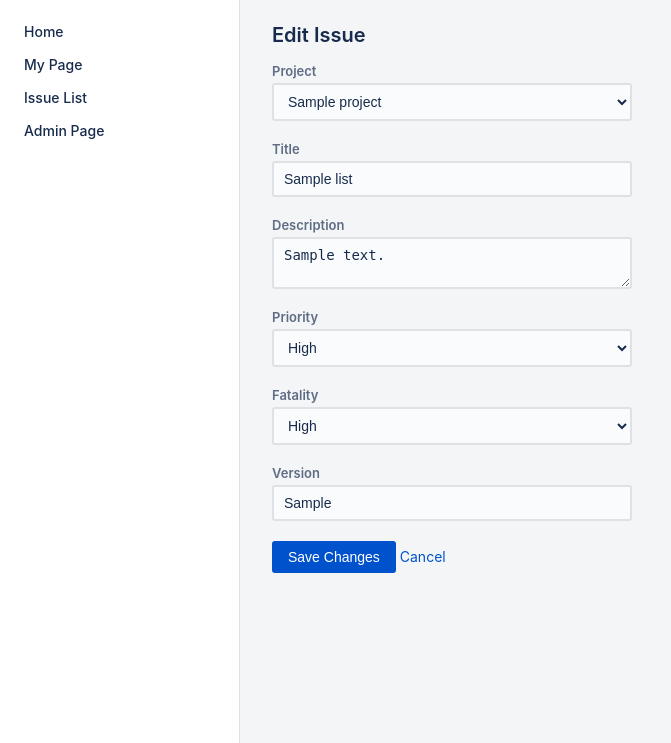
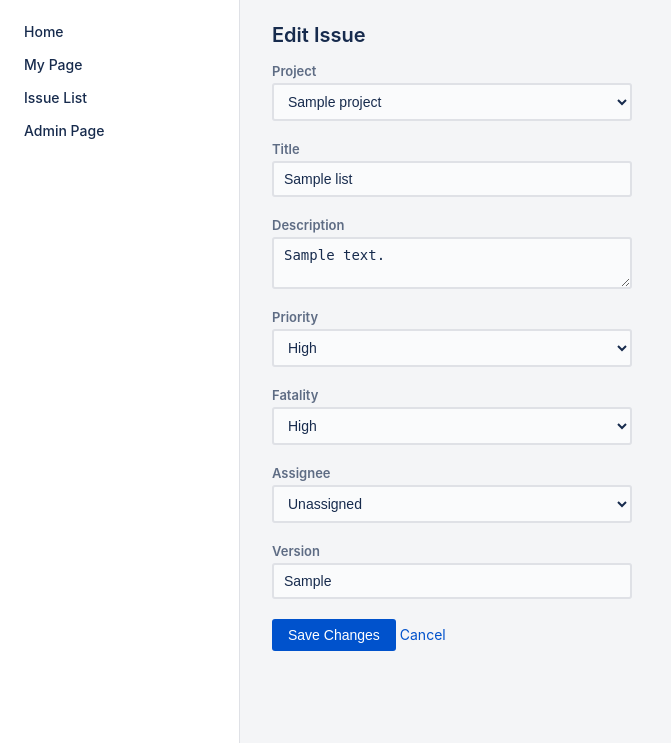
Before and after one commit to LOVEFRIEDCHICKEN/Issue_Tracker, a Flask app: page /api/issues/1/edit in a window 1280 px wide. Shown: the part 57-800 px from the top of the page, without its empty margins (0-671 px from the left). Run offline with Flask 3, Linux system fonts and the light colour scheme; the visitor is signed in with stand-in values (Sample User, id 1); tables that the repository leaves empty hold one stand-in row (values such as "Sample post").

Commit message:
feat: Add assignee function across
- Show assignee on issue list
- Enable to see and update assignee in issue detail page
- Able to assign the assignee during issue creation

```diff
--- a/controllers/issue_controller.py
+++ b/controllers/issue_controller.py
@@ -1,15 +1,16 @@
 from flask import Blueprint, request, jsonify, render_template, url_for, flash
 from flask_login import login_required, current_user
 from werkzeug.utils import redirect
-
-from controllers.admin_controller import project_service
+from controllers.admin_controller import project_service, user_service
 from services.project_service import ProjectService
 from services.issue_service import IssueService
+from services.user_service import UserService
 from config import Config
 from typing import Dict, Any
 
 issue_bp = Blueprint('issue', __name__, url_prefix='/api/issues') # flask blueprint's route decorator
 service = IssueService(Config())
+user_service_instance = UserService(Config())
 
 
 @issue_bp.route('/new', methods = ['GET'])
@@ -17,6 +18,7 @@ service = IssueService(Config())
 def register_issue_page():
     """Render page for Register New Issue"""
     projects = project_service.get_all_projects()
+    users = user_service_instance.get_all_users()
     return render_template('register_new_issue.html', projects = projects)
 
 
@@ -88,6 +90,7 @@ def edit_issue_page(issue_id:int):
         flash('Issue cannot be found')
         return redirect(url_for('issue.issue_list_page'))
     projects = project_service.get_all_projects()
+    users = user_service_instance.get_all_users()
     return render_template('edit_issue.html', issue = issue, projects = projects)
 
 
--- a/models/database.py
+++ b/models/database.py
@@ -15,7 +15,8 @@ class Issue:
     fatality: str = ""
     version: str = ""
     issue_status: str = "open"
-    reporter: str = "anonymous"
+    reporter: str = ""
+    assignee: str = ""
     log_date: Optional[datetime] = None # date will be automatically logged
     update_date: Optional[datetime] = None # same above
 
--- a/services/issue_service.py
+++ b/services/issue_service.py
@@ -17,16 +17,17 @@ class IssueService:
             fatality=issue_data.get('fatality', ''),
             version=issue_data.get('version', ''),
             # issue_status='open', # no need
-            reporter=issue_data.get('reporter', 'anonymous')
+            reporter=issue_data.get('reporter', 'anonymous'),
+            assignee=issue_data.get('assignee', '')
         )
         sql = """
-        INSERT INTO issue_list (project, issue_title, issue_description, priority, fatality, version, issue_status, reporter)
-        VALUES (%s, %s, %s, %s, %s, %s, %s, %s)
+        INSERT INTO issue_list (project, issue_title, issue_description, priority, fatality, version, issue_status, reporter, assignee)
+        VALUES (%s, %s, %s, %s, %s, %s, %s, %s, %s)
         """
 
         params = (
             issue.project, issue.issue_title, issue.issue_description, issue.priority,
-            issue.fatality, issue.version, issue.issue_status, issue.reporter
+            issue.fatality, issue.version, issue.issue_status, issue.reporter, issue.assignee
         )
         return self.db_manager.execute_query(sql, params)
         # sql, params are set for sql query
@@ -37,7 +38,7 @@ class IssueService:
         """get issues as list and show it"""
         """sorted by priority"""
         sql = """
-        SELECT id, project, issue_title, issue_description, priority, fatality, version, issue_status, log_date, update_date, reporter
+        SELECT id, project, issue_title, issue_description, priority, fatality, version, issue_status, log_date, update_date, reporter, assignee
         FROM issue_list
         ORDER BY FIELD(priority, 'high', 'medium', 'low'), id
         """
@@ -51,7 +52,7 @@ class IssueService:
     def get_issue_by_id(self, issue_id: int) -> Optional[dict]:
         """SELECT issue by id"""
         sql = """
-        SELECT id, project, issue_title, issue_description, priority, fatality, version, issue_status, log_date, update_date, reporter
+        SELECT id, project, issue_title, issue_description, priority, fatality, version, issue_status, log_date, update_date, reporter, assignee
         FROM issue_list
         WHERE id = %s
         """
@@ -85,7 +86,7 @@ class IssueService:
         return result > 0
 
 
-    def search_issue(self, keyword: str ='', project: str='', status:str = '', priority:str='', fatality:str='', reporter:str='') -> List[dict]:
+    def search_issue(self, keyword: str ='', project: str='', status:str = '', priority:str='', fatality:str='', reporter:str='', assignee:str="") -> List[dict]:
         """search issue"""
         conditions = []
         params = []
@@ -117,10 +118,14 @@ class IssueService:
             conditions.append("reporter = %s")
             params.append(reporter)
 
+        if assignee:
+            conditions.append("assignee = %s")
+            params.append(assignee)
+
         where_clause = "WHERE " + " AND ".join(conditions) if conditions else ""
 
         sql = f"""
-        SELECT id, project, issue_title, issue_description, priority, fatality, version, issue_status, log_date, update_date, reporter
+        SELECT id, project, issue_title, issue_description, priority, fatality, version, issue_status, log_date, update_date, reporter, assignee
         FROM issue_list
         {where_clause}
         ORDER BY FIELD(priority, 'high', 'medium', 'low'), id
@@ -136,7 +141,7 @@ class IssueService:
         """Update issue"""
         sql = """
         UPDATE issue_list
-        SET issue_title = %s, issue_description = %s, priority = %s, fatality = %s, version = %s, update_date = NOW()
+        SET issue_title = %s, issue_description = %s, priority = %s, fatality = %s, version = %s, assignee = %s, update_date = NOW()
         WHERE id = %s
         """
         params = (issue_data.get('issue_title'),
@@ -144,6 +149,7 @@ class IssueService:
                   issue_data.get('priority'),
                   issue_data.get('fatality'),
                   issue_data.get('version'),
+                  issue_data.get('assignee'),
                   issue_id
                   )
         result = self.db_manager.execute_query(sql, params)
@@ -156,5 +162,5 @@ class IssueService:
             'id': row[0], 'project': row[1], 'issue_title': row[2],
             'issue_description': row[3], 'priority': row[4], 'fatality': row[5],
             'version': row[6], 'issue_status': row[7], 'log_date': row[8],
-            'update_date': row[9], 'reporter': row[10]
+            'update_date': row[9], 'reporter': row[10], 'assignee': row[11]
         }
--- a/templates/edit_issue.html
+++ b/templates/edit_issue.html
@@ -44,6 +44,16 @@
   </label>
 
   <label>
+    Assignee
+    <select name="assignee">
+      <option value="">Unassigned</option>
+      {% for user in users %}
+      <option value="{{ user.nickname }}" {% if user.nickname == issue.assignee %}selected{% endif %}>{{ user.nickname }}</option>
+      {% endfor %}
+    </select>
+  </label>
+
+  <label>
     Version
     <input type="text" name="version" value="{{ issue.version }}" required>
   </label>
--- a/templates/issue_detail.html
+++ b/templates/issue_detail.html
@@ -23,13 +23,15 @@
 
 <div class="issue-info">
     <label>Project <span>{{ issue.project }}</span></label>
+    <label>Description <span>{{ issue.issue_description }}</span></label>
     <label>Priority <span>{{ issue.priority }}</span></label>
     <label>Fatality <span>{{ issue.fatality }}</span></label>
     <label>Version <span>{{ issue.version }}</span></label>
     <label>Reporter <span>{{ issue.reporter }}</span></label>
+    <label>Assignee <span>{{ issue.assignee }}</span></label>
     <label>Log Date <span>{{ issue.log_date }}</span></label>
     <label>Update Date <span>{{ issue.update_date }}</span></label>
-    <label>Description <span>{{ issue.issue_description }}</span></label>
+
 </div>
 
 {% if current_user.is_authenticated %}
--- a/templates/issues.html
+++ b/templates/issues.html
@@ -89,6 +89,7 @@
             <th>Priority</th>
             <th>Fatality</th>
             <th>Reporter</th>
+            <th>Assignee</th>
             <th>Log Date</th>
             <th>Update Date</th>
         </tr>
@@ -104,6 +105,7 @@
             <td>{{ issue.priority }}</td>
             <td>{{ issue.fatality }}</td>
             <td>{{ issue.reporter }}</td>
+            <td>{{ issue.assignee }}</td>
             <td>{{ issue.log_date }}</td>
             <td>{{ issue.update_date }}</td>
         </tr>
```
Also changed, not shown: templates/register_new_issue.html (+9 -0 lines).
